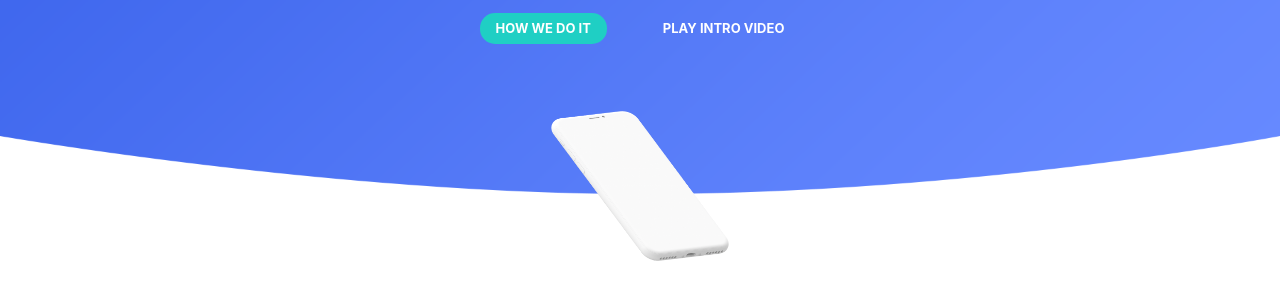
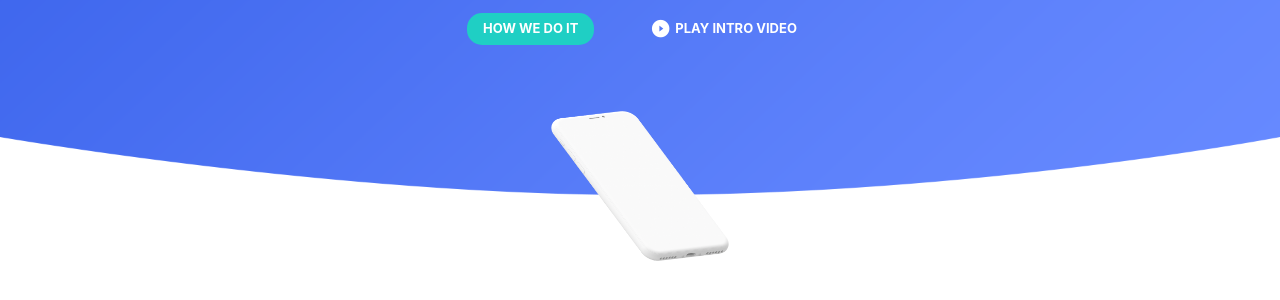
Before and after one commit to alvi032/Sling2, a plain HTML site: page index.html in a window 1280 px wide. Shown: the part 264-564 px from the top of the page. Drawn offline with nearby package versions, Linux system fonts and the light colour scheme.

Commit message:
google icon added

```diff
--- a/index.html
+++ b/index.html
@@ -9,6 +9,7 @@
     <link rel="stylesheet" href="main.css">
     <link rel="stylesheet" href="https://stackpath.bootstrapcdn.com/bootstrap/4.3.1/css/bootstrap.min.css"
           integrity="sha384-ggOyR0iXCbMQv3Xipma34MD+dH/1fQ784/j6cY/iJTQUOhcWr7x9JvoRxT2MZw1T" crossorigin="anonymous">
+    <link href="https://fonts.googleapis.com/icon?family=Material+Icons" rel="stylesheet">
 </head>
 <body>
 <header>
@@ -39,7 +40,7 @@
                     <p>this is the paragraph portion where you can introduce users of the page to your content.</p>
                     <div class="container d-flex justify-content-center introbuttons">
                         <button type="button" class="button1">how we do it</button>
-                        <button type="button" class="button2">play intro video</button>
+                        <button type="button" class="button2"><span></span>play intro video</button>
                     </div>
                 </div>
             </div>
--- a/main.css
+++ b/main.css
@@ -68,7 +68,7 @@ nav p{
 }
 .introbuttons button{
     margin: 0 20px 150px 20px;
-    padding: 5px 15px 5px 15px;
+    padding: 0 15px 0 15px;
 }
 .button1, .button2{
     border-radius: 15px;
@@ -77,6 +77,8 @@ nav p{
     color: white;
     font-weight: bold;
     font-size: small;
+    display: flex;
+    align-items: center;
 
 
 }
@@ -86,6 +88,14 @@ nav p{
 .button2{
     background-color: transparent;
 }
+.button2 span::before{
+    font-family: 'Material Icons';
+    content: 'play_circle_filled';
+    position: relative;
+    text-transform: lowercase;
+    font-size: 20px;
+    padding-right: 5px;
+}
 header img{
     height: 150px;
     position: absolute;
```
